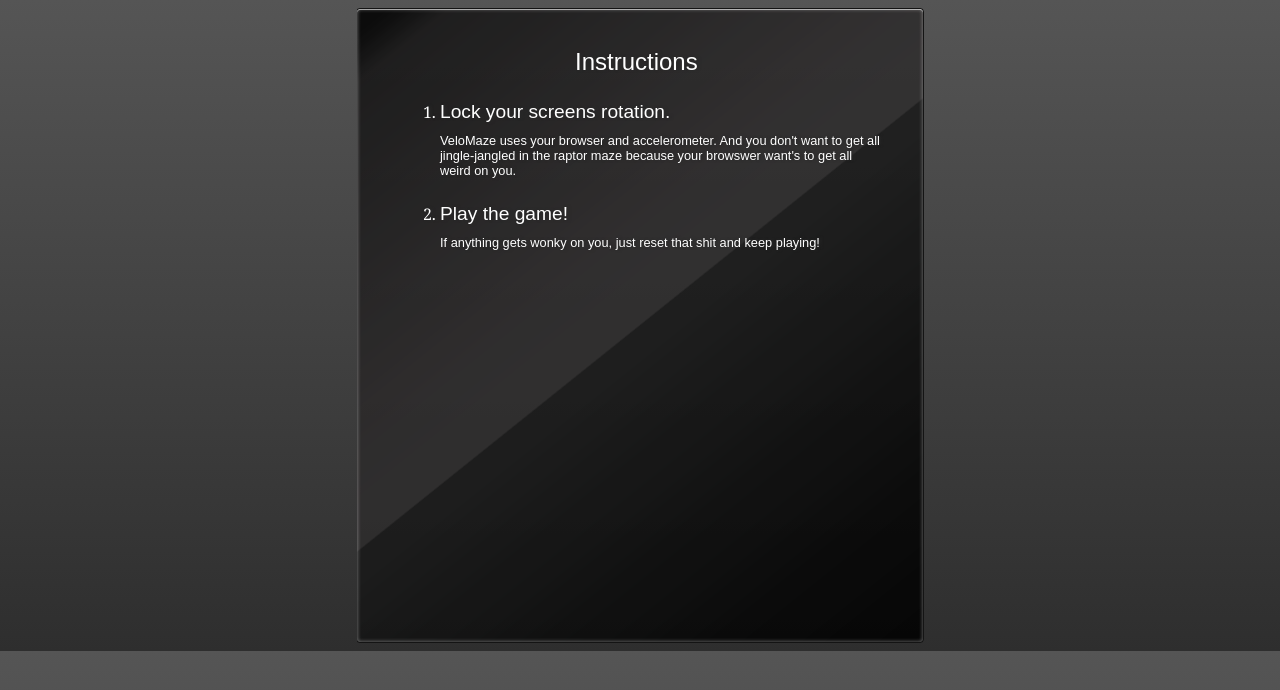
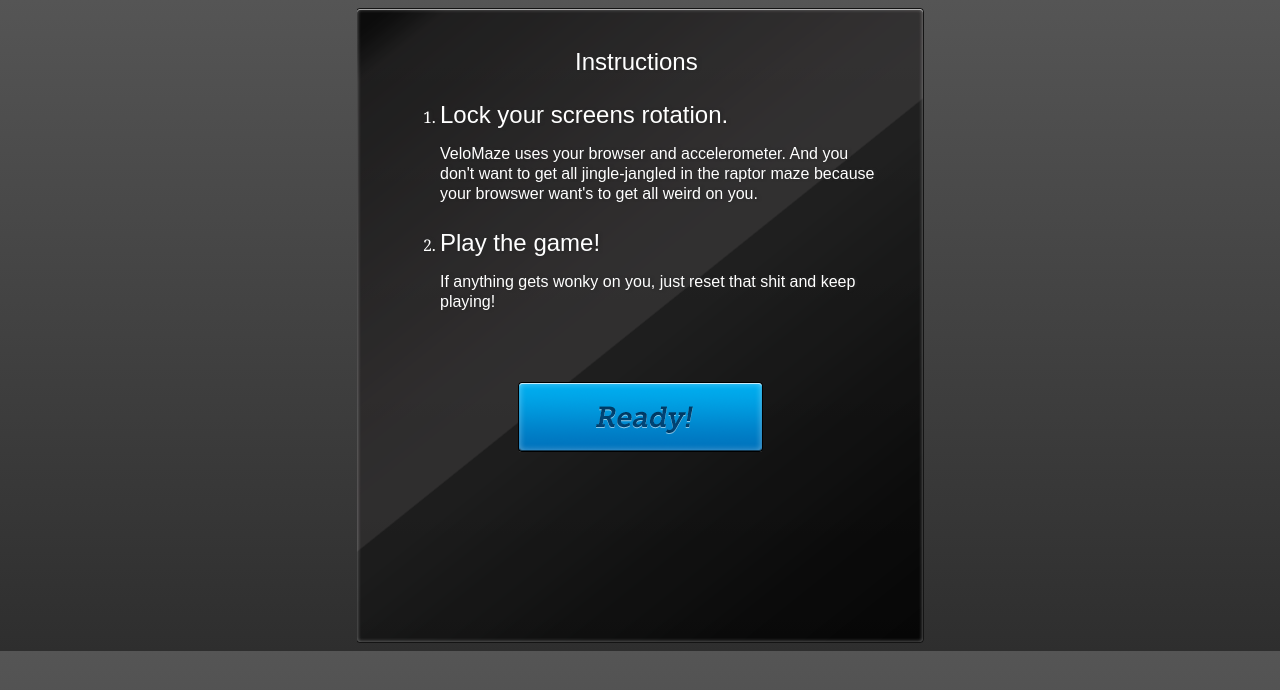
Before and after one commit to raimo/velomaze, a website: page public/overlay/overlay.html in a window 1280 px wide. Drawn offline with Linux system fonts and the light colour scheme.

Commit message:
added button, and mouse feedback

```diff
--- a/public/overlay/overlay.css
+++ b/public/overlay/overlay.css
@@ -37,10 +37,10 @@
 
 div.title {
 	font-family: arial, sans-serif;
-	font-size: 1.2em;
+	font-size: 1.5em;
 	color: white;
 	text-shadow: 2px 0 3px #292929;
-	margin: 5px 0 5px 0;
+	margin: 5px 0 15px 0;
 }
 
 div#instructions {
@@ -52,13 +52,21 @@
 
 div.text {
 	font-family: arial, sans-serif;
-	font-size: .8em;
+	font-size: 1em;
 	color: white;
 	text-shadow: 2px 0 3px #292929;
 	margin: 10px 0 0 0;
+	line-height: 20px;
 
 }
 
 div.button {
-	background: url(../images/button-ready.png);
+	width: 245px;
+	height: 70px;
+	margin: 70px auto;
+	/*background: url(../images/button-ready.png) no-repeat;*/
 }
+
+a:hover {
+	cursor: pointer, cursor, hand;
+}
--- a/public/overlay/overlay.html
+++ b/public/overlay/overlay.html
@@ -38,7 +38,7 @@
 				</ol>
 
 				<div class="button">
-
+					<a href="#"><img src="../images/button-ready.png"></a>
 				</div>
 			</div>
 		</div>
```
